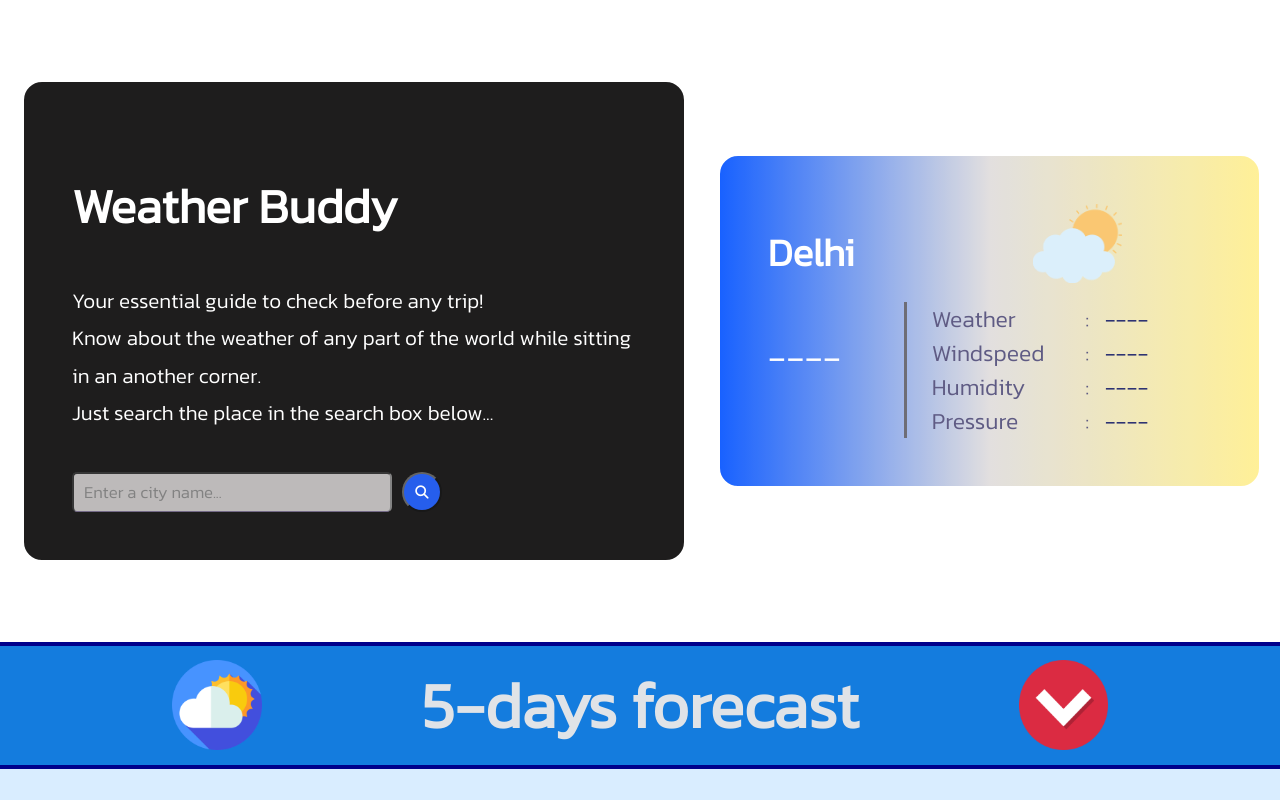
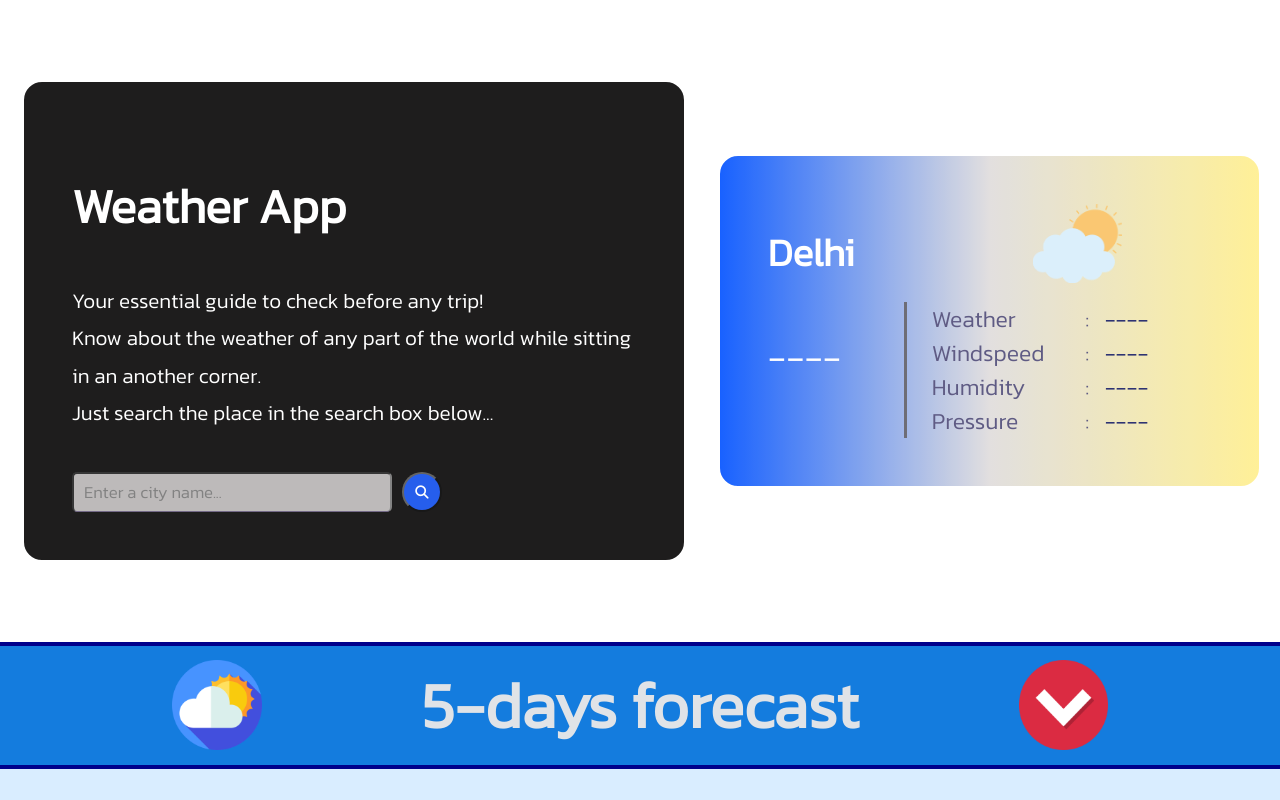
Before and after one commit to Neeraj-2311/Weather-Buddy, a plain HTML site: page index.html in a window 1280 px wide. Shown: the top 800 px of the page. Drawn offline with Linux system fonts and the light colour scheme; no server answers.

Commit message:
Update index.html

```diff
--- a/index.html
+++ b/index.html
@@ -28,7 +28,7 @@
     <section id="top-container">
         <div class="row">
             <div class="col-1">
-                <h1>Weather Buddy</h1>
+                <h1>Weather App</h1>
                 <p>Your essential guide to check before any trip!</p>
                 <p>Know about the weather of any part of the world while sitting in an another corner.</p>
                 <p>Just search the place in the search box below...</p>
```
